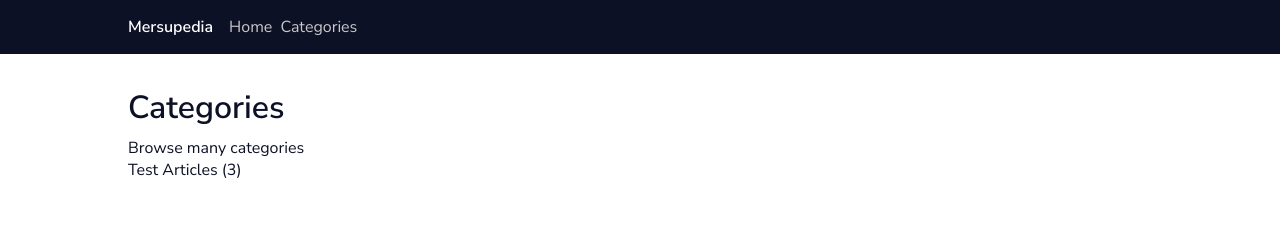
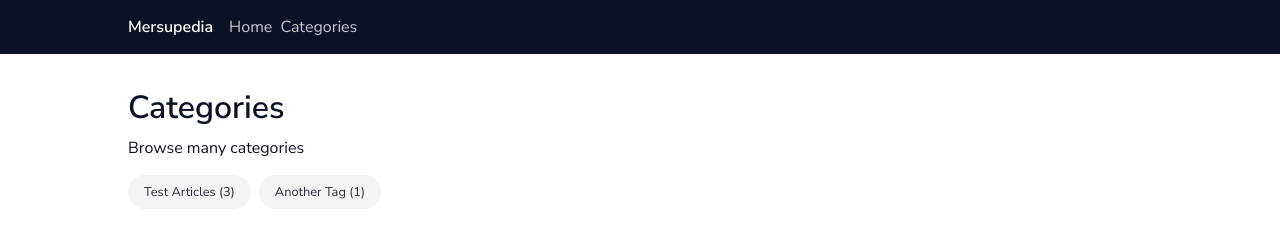
Before and after one commit to RZS2006/gatsby-wiki, a Gatsby site: page /categories in a window 1280 px wide. Built offline with nearby package versions, Linux system fonts and the light colour scheme; Gatsby itself is replaced by a stand-in of ours.

Commit message:
add tags and sort in categories page

```diff
--- a/src/pages/categories.js
+++ b/src/pages/categories.js
@@ -1,9 +1,13 @@
 import React from 'react';
-import { Link, graphql } from 'gatsby';
+import { graphql } from 'gatsby';
 import Layout from '../components/Layout';
+import CategoryTag from '../components/CategoryTag';
 
 const CategoriesPage = ({ data }) => {
 	const categories = data.allMarkdownRemark.group;
+	const sortedCategories = categories
+		.sort((a, b) => a.totalCount - b.totalCount)
+		.reverse();
 
 	return (
 		<Layout>
@@ -11,10 +15,13 @@ const CategoriesPage = ({ data }) => {
 				<h1>Categories</h1>
 				<p>Browse many categories</p>
 				<div>
-					{categories.map(category => (
-						<Link to={`/categories/${category.fieldValue}`}>
+					{sortedCategories.map(category => (
+						<CategoryTag
+							key={category}
+							to={`/categories/${category.fieldValue}`}
+						>
 							{category.fieldValue} ({category.totalCount})
-						</Link>
+						</CategoryTag>
 					))}
 				</div>
 			</div>
--- a/src/wiki-articles/test-article-1/index.md
+++ b/src/wiki-articles/test-article-1/index.md
@@ -2,7 +2,7 @@
 title: 'Article 1 Lorem ipsum dolor sit amet, consectetur adipiscing elit.'
 description: 'Lorem ipsum dolor sit amet, consectetur adipiscing elit. Nullam fringilla quis libero ut iaculis. Quisque a orci ipsum. Nam ac magna lobortis, tincidunt dolor ut, finibus felis. Ut efficitur neque nec est consectetur pharetra. Donec eget congue sem, fringilla vestibulum justo. Proin eu neque fermentum, auctor quam sed, lobortis metus. '
 slug: 'article-1'
-categories: ['Test Articles']
+categories: ['Test Articles', 'Another Tag']
 coverImage: './mercedes-c-class.jpg'
 createdAt: 2021-06-07
 updatedAt: 2021-06-09
```
